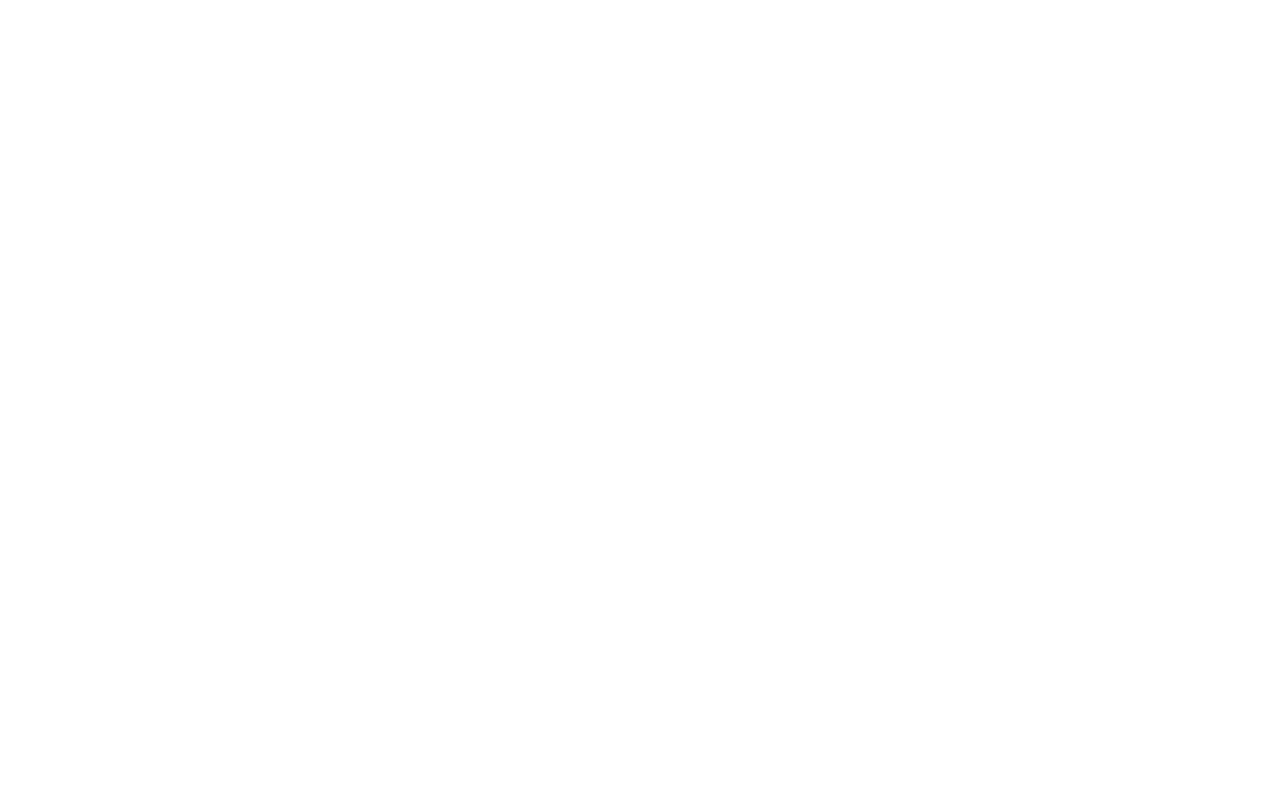
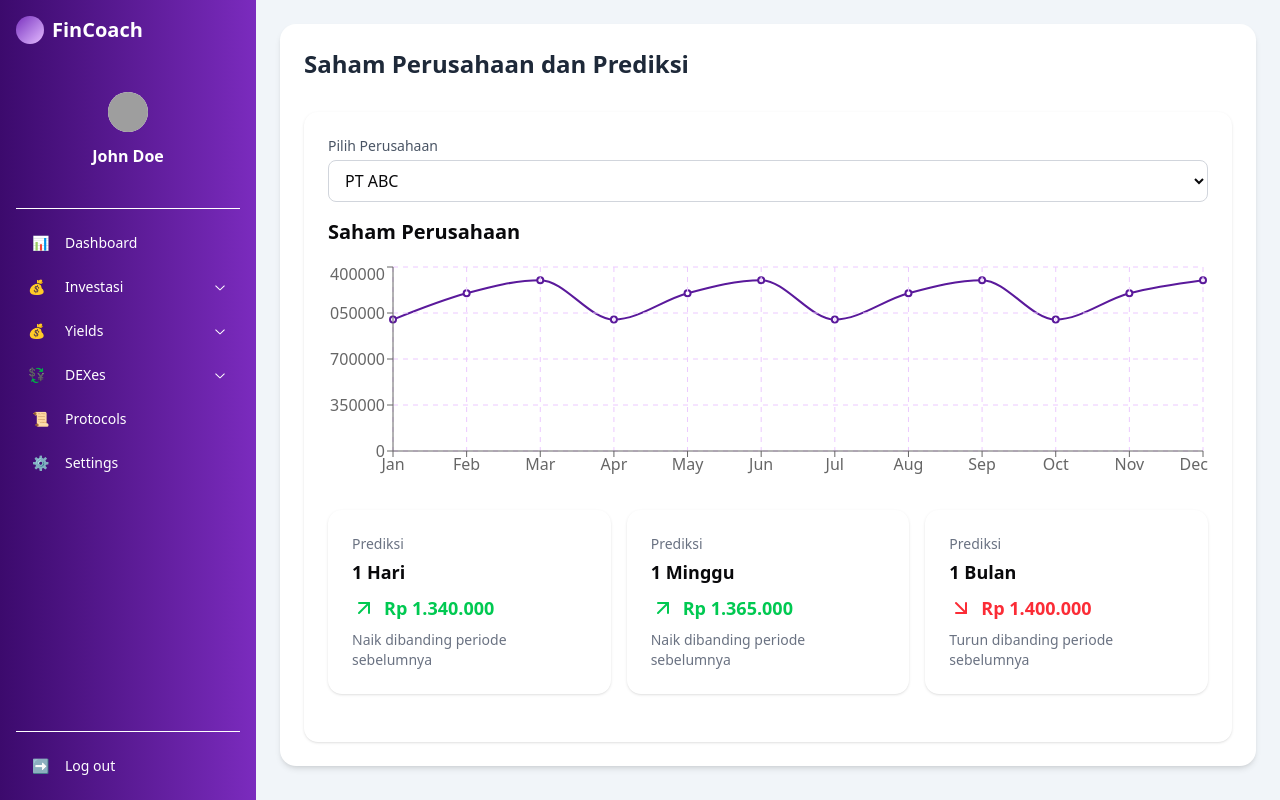
Before and after one commit to Fardan-Nurhidayat/fincoach, a React (Vite) app: page /saham-perusahaan in a window 1280 px wide. Before the commit this address had no page. Built offline with nearby package versions, Linux system fonts and the light colour scheme; grey boxes are pictures that could not be loaded.

Commit message:
chore: configure routes and sidebar navigation links

```diff
--- a/src/App.jsx
+++ b/src/App.jsx
@@ -4,6 +4,8 @@
 import { LoginForm } from "./view/components/login-form";
 import { RegisterForm } from "./view/components/register-form";
 import Dashboard from "./view/pages/Dashboard";
+import Investasi from "./view/pages/investasi";
+import SahamPerusahaan from "./view/pages/SahamPerusahaan";
 
 const App = () => (
   <BrowserRouter>
@@ -24,6 +26,14 @@
         path='/dashboard'
         element={<Dashboard />}
       />
+      <Route
+        path='/investasi'
+        element={<Investasi/>}
+      />
+      <Route
+        path='/saham-perusahaan'
+        element={<SahamPerusahaan/>}
+      />
     </Routes>
   </BrowserRouter>
 );
--- a/src/view/components/DashboardSidebar.jsx
+++ b/src/view/components/DashboardSidebar.jsx
@@ -2,10 +2,12 @@
 import { Button } from '../components/ui/button';
 import { Separator } from '../components/ui/separator';
 import { ChevronDownIcon } from '@radix-ui/react-icons'; // Example icon, you might need to install @radix-ui/react-icons
+import { Link } from 'react-router';
 
 const DashboardSidebar = () => {
   // Placeholder for dropdown state
   const [isYieldsOpen, setIsYieldsOpen] = useState(false);
+  const [investasiOpen, setIsInvestasiOpen] = useState(false);
   const [isDexesOpen, setIsDexesOpen] = useState(false);
 
   return (
@@ -44,12 +46,41 @@
         >
           <span className="mr-2">📊</span> Dashboard
         </Button>
-        <Button
-          variant="ghost"
-          className="justify-start text-white hover:bg-white"
-        >
-          <span className="mr-2">📊</span> Investasi
-        </Button>
+
+        {/* Yields with Dropdown */}
+        <div>
+          <Button
+            variant="ghost"
+            className="text-white hover:bg-white w-full flex items-center justify-between"
+            onClick={() => setIsInvestasiOpen(!investasiOpen)}
+          >
+            <span className="flex items-center">
+              <span className="mr-5">💰</span> Investasi
+            </span>
+            <ChevronDownIcon
+              className={`w-4 h-4 transition-transform ${
+                investasiOpen ? "rotate-180" : ""
+              }`}
+            />
+          </Button>
+          {investasiOpen && (
+            <div className="ml-6 flex flex-col space-y-1 mt-1">
+              {/* Placeholder Dropdown Items */}
+              <Button
+                variant="ghost"
+                className="justify-start text-gray-300 hover:bg-white text-sm"
+              >
+                <Link to="/investasi">Investasi</Link>
+              </Button>
+              <Button
+                variant="ghost"
+                className="justify-start text-gray-300 hover:bg-white text-sm"
+              >
+                <Link to="/saham-perusahaan">Saham Perusahaan</Link>
+              </Button>
+            </div>
+          )}
+        </div>
 
         {/* Yields with Dropdown */}
         <div>
```
